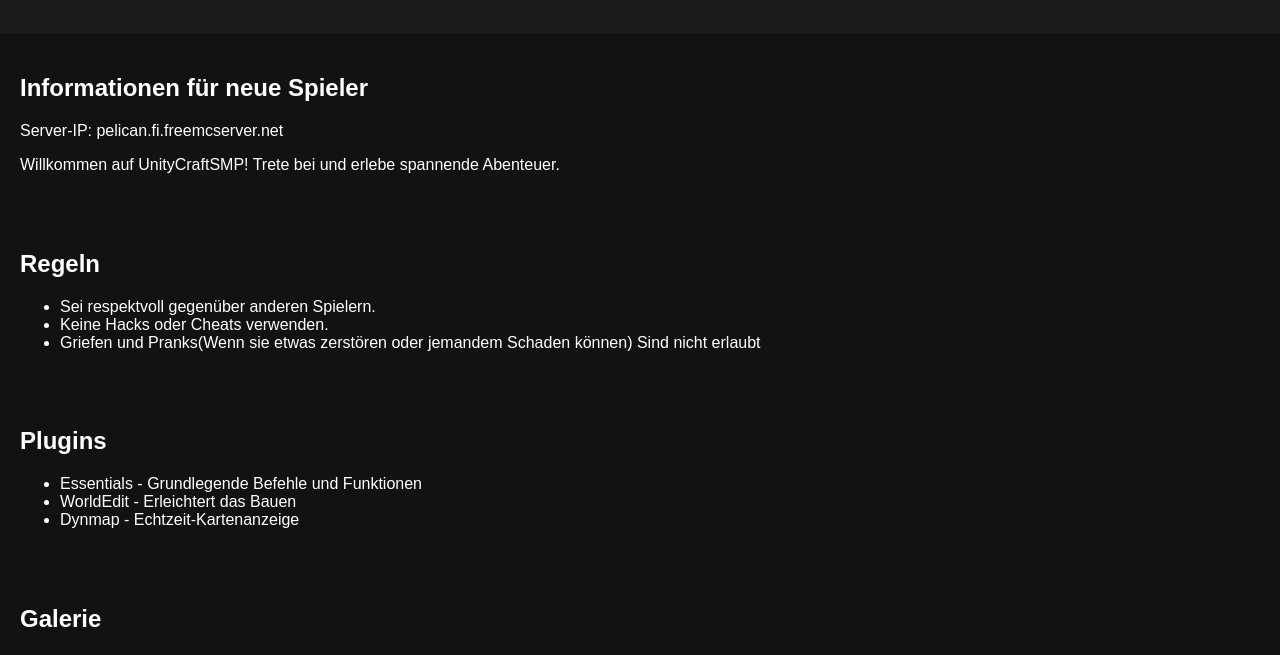
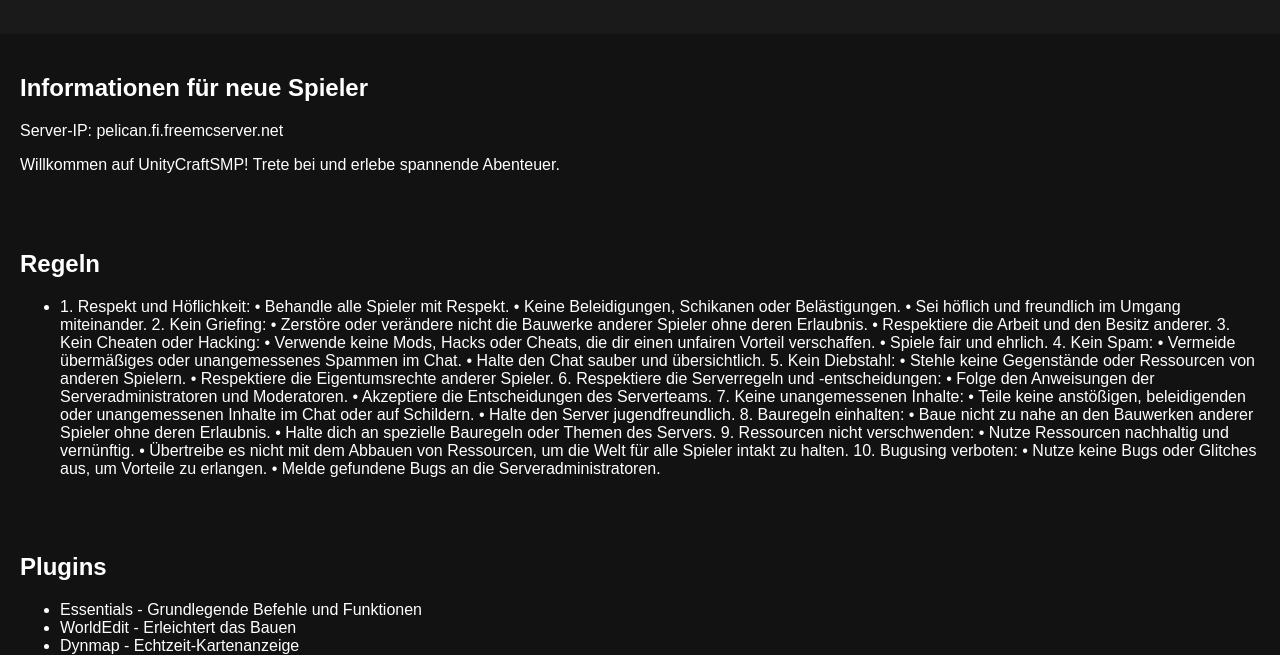
Before and after one commit to FloCrafter1909/UnityCraftSMP, a plain HTML site: page index.html in a window 1280 px wide. Shown: the part 120-775 px from the top of the page. Drawn offline with Linux system fonts and the light colour scheme.

Commit message:
index.html

```diff
--- a/index.html
+++ b/index.html
@@ -30,9 +30,37 @@
     <section id="rules">
         <h2>Regeln</h2>
         <ul>
-            <li>Sei respektvoll gegenüber anderen Spielern.</li>
-            <li>Keine Hacks oder Cheats verwenden.</li>
-            <li>Griefen und Pranks(Wenn sie etwas zerstören oder jemandem Schaden können) Sind nicht erlaubt</li>
+            <li>	1.	Respekt und Höflichkeit:
+	•	Behandle alle Spieler mit Respekt.
+	•	Keine Beleidigungen, Schikanen oder Belästigungen.
+	•	Sei höflich und freundlich im Umgang miteinander.
+	2.	Kein Griefing:
+	•	Zerstöre oder verändere nicht die Bauwerke anderer Spieler ohne deren Erlaubnis.
+	•	Respektiere die Arbeit und den Besitz anderer.
+	3.	Kein Cheaten oder Hacking:
+	•	Verwende keine Mods, Hacks oder Cheats, die dir einen unfairen Vorteil verschaffen.
+	•	Spiele fair und ehrlich.
+	4.	Kein Spam:
+	•	Vermeide übermäßiges oder unangemessenes Spammen im Chat.
+	•	Halte den Chat sauber und übersichtlich.
+	5.	Kein Diebstahl:
+	•	Stehle keine Gegenstände oder Ressourcen von anderen Spielern.
+	•	Respektiere die Eigentumsrechte anderer Spieler.
+	6.	Respektiere die Serverregeln und -entscheidungen:
+	•	Folge den Anweisungen der Serveradministratoren und Moderatoren.
+	•	Akzeptiere die Entscheidungen des Serverteams.
+	7.	Keine unangemessenen Inhalte:
+	•	Teile keine anstößigen, beleidigenden oder unangemessenen Inhalte im Chat oder auf Schildern.
+	•	Halte den Server jugendfreundlich.
+	8.	Bauregeln einhalten:
+	•	Baue nicht zu nahe an den Bauwerken anderer Spieler ohne deren Erlaubnis.
+	•	Halte dich an spezielle Bauregeln oder Themen des Servers.
+	9.	Ressourcen nicht verschwenden:
+	•	Nutze Ressourcen nachhaltig und vernünftig.
+	•	Übertreibe es nicht mit dem Abbauen von Ressourcen, um die Welt für alle Spieler intakt zu halten.
+	10.	Bugusing verboten:
+	•	Nutze keine Bugs oder Glitches aus, um Vorteile zu erlangen.
+	•	Melde gefundene Bugs an die Serveradministratoren.</li>
         </ul>
     </section>
 
```
